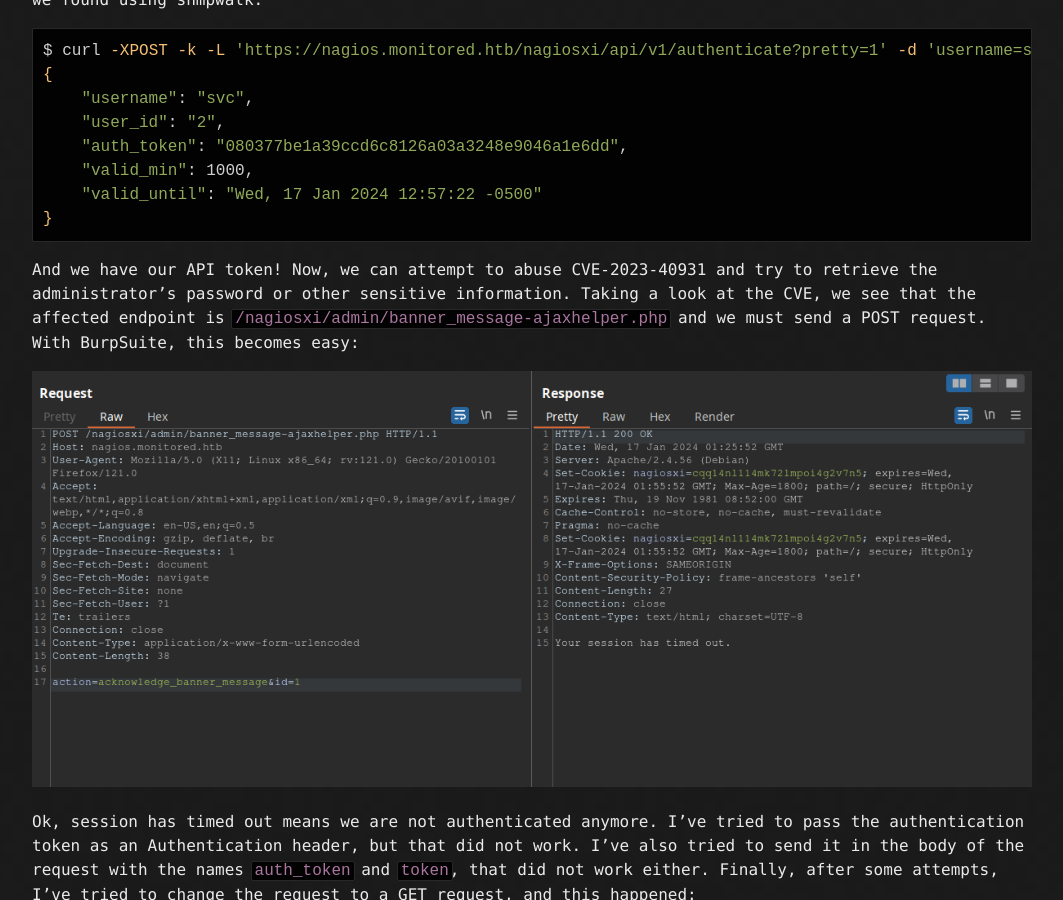
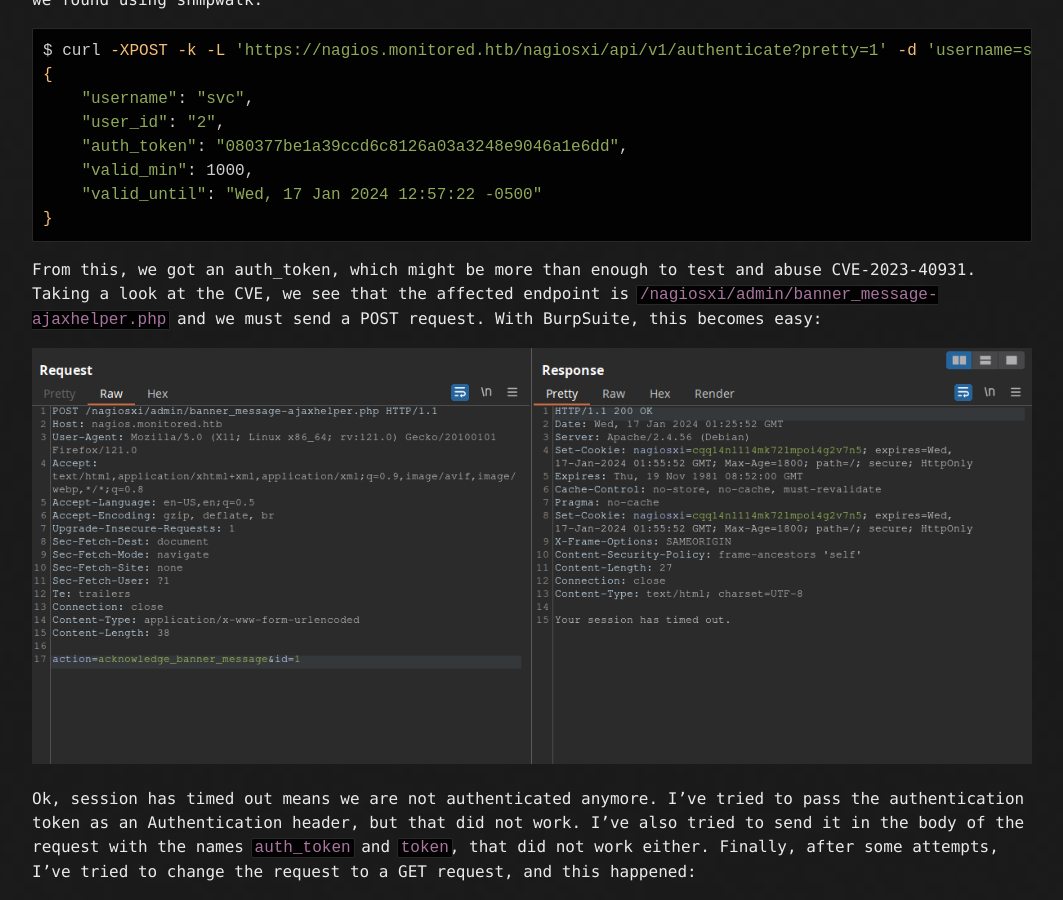
Before and after one commit to alexbsec/alexbsec.github.io, a Jekyll site: the page built from _posts/2024-01-16-monitored-htb.md, in a window 1280 px wide and 900 px high, scrolled down 9878 px. Shown: the whole window, without its empty margins (108-1171 px from the left). Built offline with Jekyll 4.4.1, drawn with Linux system fonts in a browser that asks for light colours.

````diff
--- a/_posts/2024-01-16-monitored-htb.md
+++ b/_posts/2024-01-16-monitored-htb.md
@@ -343,7 +343,7 @@
 }
 ```
 
-And we have our API token! Now, we can attempt to abuse CVE-2023-40931 and try to retrieve the administrator's password or other sensitive information. Taking a look at the CVE, we see that the affected endpoint is `/nagiosxi/admin/banner_message-ajaxhelper.php` and we must send a POST request. With BurpSuite, this becomes easy:
+From this, we got an auth_token, which might be more than enough to test and abuse CVE-2023-40931. Taking a look at the CVE, we see that the affected endpoint is `/nagiosxi/admin/banner_message-ajaxhelper.php` and we must send a POST request. With BurpSuite, this becomes easy:
 
 <img src="../figs/monitored5.png" alt="SQLi endpoint request">
 
````
